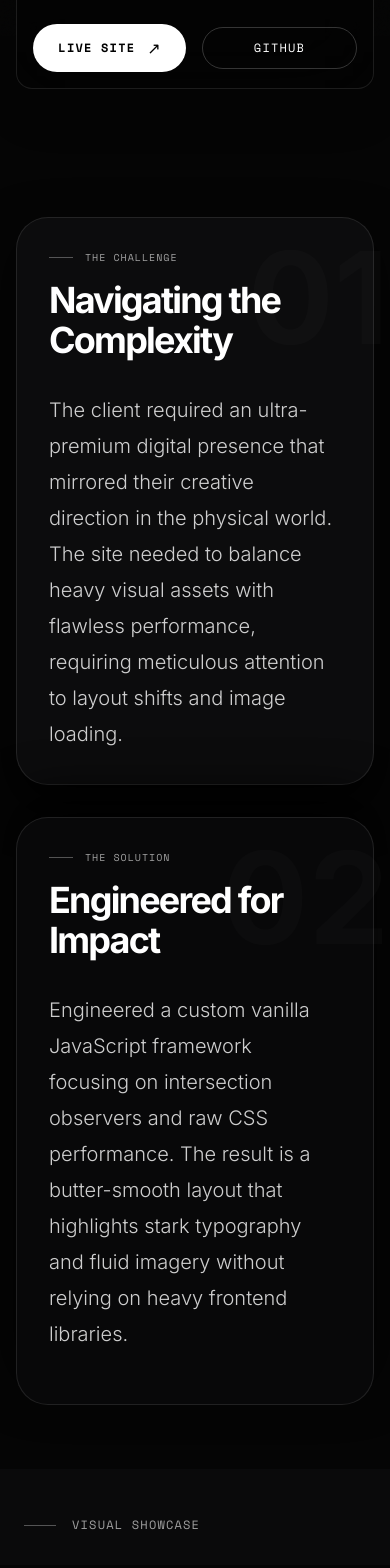
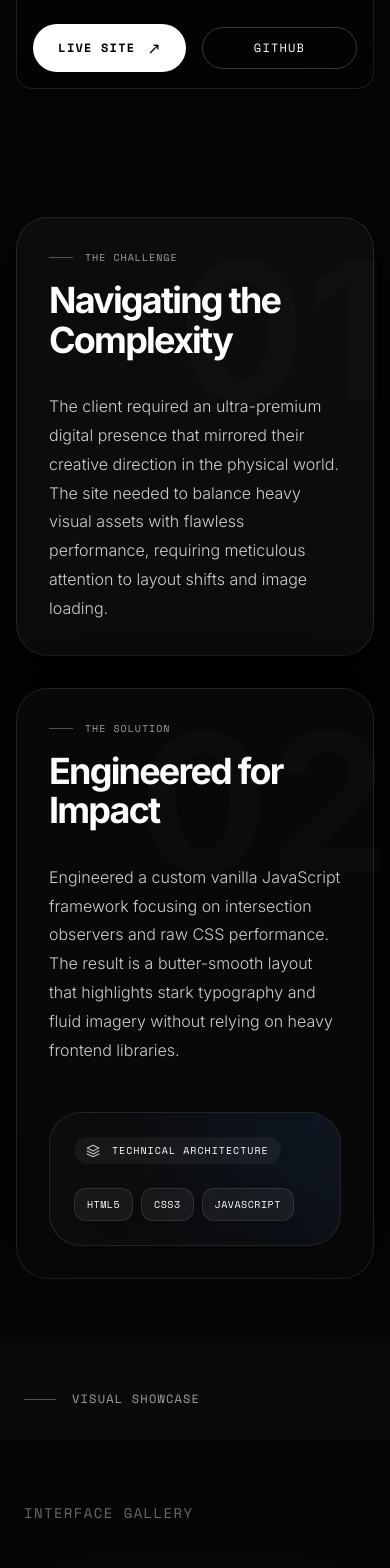
Before and after one commit to FahmyInTech/thefahmy, a Next.js app: page /work/khaled-saab in a window 390 px wide. Shown: the part 808-2376 px from the top of the page. Built offline with nearby package versions, Linux system fonts and the light colour scheme.

Commit message:
Surgical fixes: Adjust Hero mobile overlap and Narrative text sizes

```diff
--- a/src/app/work/[slug]/page.tsx
+++ b/src/app/work/[slug]/page.tsx
@@ -72,7 +72,7 @@ export default async function ProjectCaseStudyPage({
         {/* The Challenge Card */}
         <div className="sticky top-24 md:relative md:grid md:grid-cols-12 md:gap-8 bg-[#0c0c0d] md:bg-transparent rounded-[2rem] md:rounded-none p-8 md:p-0 shadow-[0_20px_50px_rgba(0,0,0,0.8)] md:shadow-none border border-white/10 md:border-none z-10 min-h-[50vh] md:min-h-0 flex flex-col justify-center mb-8 md:mb-0">
           {/* Editorial Background Number */}
-          <div className="absolute top-4 -right-4 md:-top-24 md:-left-12 text-[8rem] md:text-[20rem] font-bold font-inter text-white/[0.02] md:text-white/[0.03] select-none pointer-events-none leading-none z-0">01</div>
+          <div className="absolute top-4 -right-4 md:-top-24 md:-left-12 text-[12rem] md:text-[20rem] font-bold font-inter text-white/[0.02] md:text-white/[0.03] select-none pointer-events-none leading-none z-0">01</div>
 
           <div className="md:col-span-4 relative z-10">
             <div className="relative">
@@ -82,8 +82,8 @@ export default async function ProjectCaseStudyPage({
               <h3 className="text-4xl sm:text-5xl md:text-5xl font-inter font-bold tracking-tighter leading-[1.1] text-white">Navigating the Complexity</h3>
             </div>
           </div>
-          <div className="md:col-span-7 md:col-start-6 relative z-10 mt-8 md:mt-0 max-h-[45vh] md:max-h-none overflow-y-auto md:overflow-visible pr-2 md:pr-0 [&::-webkit-scrollbar]:hidden [-ms-overflow-style:none] [scrollbar-width:none]">
-            <p className="text-white/80 md:text-white/90 font-inter text-xl sm:text-2xl md:text-[1.75rem] leading-[1.8] md:leading-[1.6] font-light">
+          <div className="md:col-span-7 md:col-start-6 relative z-10 mt-8 md:mt-0">
+            <p className="text-white/80 md:text-white/90 font-inter text-base sm:text-xl md:text-[1.75rem] leading-[1.8] md:leading-[1.6] font-light">
               {project.challenge}
             </p>
           </div>
@@ -94,7 +94,7 @@ export default async function ProjectCaseStudyPage({
         {/* The Solution Card */}
         <div className="sticky top-28 md:relative md:grid md:grid-cols-12 md:gap-8 bg-[#080809] md:bg-transparent rounded-[2rem] md:rounded-none p-8 md:p-0 shadow-[0_-20px_50px_rgba(0,0,0,0.9)] md:shadow-none border border-white/10 md:border-none z-20 min-h-[60vh] md:min-h-0 flex flex-col justify-center">
           {/* Editorial Background Number */}
-          <div className="absolute top-4 -right-4 md:-top-24 md:-left-12 text-[8rem] md:text-[20rem] font-bold font-inter text-white/[0.02] md:text-white/[0.03] select-none pointer-events-none leading-none z-0">02</div>
+          <div className="absolute top-4 -right-4 md:-top-24 md:-left-12 text-[12rem] md:text-[20rem] font-bold font-inter text-white/[0.02] md:text-white/[0.03] select-none pointer-events-none leading-none z-0">02</div>
 
           <div className="md:col-span-4 relative z-10">
             <div className="relative">
@@ -104,8 +104,8 @@ export default async function ProjectCaseStudyPage({
               <h3 className="text-4xl sm:text-5xl md:text-5xl font-inter font-bold tracking-tighter leading-[1.1] text-white">Engineered for Impact</h3>
             </div>
           </div>
-          <div className="md:col-span-7 md:col-start-6 relative z-10 mt-8 md:mt-0 max-h-[45vh] md:max-h-none overflow-y-auto md:overflow-visible pr-2 md:pr-0 [&::-webkit-scrollbar]:hidden [-ms-overflow-style:none] [scrollbar-width:none]">
-            <p className="text-white/80 md:text-white/90 font-inter text-xl sm:text-2xl md:text-[1.75rem] leading-[1.8] md:leading-[1.6] font-light mb-12 md:mb-16">
+          <div className="md:col-span-7 md:col-start-6 relative z-10 mt-8 md:mt-0">
+            <p className="text-white/80 md:text-white/90 font-inter text-base sm:text-xl md:text-[1.75rem] leading-[1.8] md:leading-[1.6] font-light mb-12 md:mb-16">
               {project.solution}
             </p>
 
@@ -178,7 +178,7 @@ export default async function ProjectCaseStudyPage({
             {/* Mobile Image Thumbnail */}
             {nextProject.images.length > 0 && (
               <div className="md:hidden relative w-full aspect-video rounded-xl overflow-hidden shadow-[0_20px_40px_rgba(0,0,0,0.8)] border border-white/20 mb-8 group-hover:-translate-y-2 transition-transform duration-700">
-                 <Image src={nextProject.images[0]} alt={nextProject.title} fill className="object-cover" />
+                <Image src={nextProject.images[0]} alt={nextProject.title} fill className="object-cover" />
               </div>
             )}
 
@@ -189,7 +189,7 @@ export default async function ProjectCaseStudyPage({
 
             {/* The Bar Below It */}
             <span className="text-white/90 md:text-white/70 font-mono text-[10px] md:text-sm uppercase tracking-widest group-hover:-translate-y-2 transition-transform duration-700 flex items-center gap-4">
-               Next Project <span className="w-12 md:w-24 h-[1px] bg-white/50 inline-block group-hover:w-32 transition-all duration-700" />
+              Next Project <span className="w-12 md:w-24 h-[1px] bg-white/50 inline-block group-hover:w-32 transition-all duration-700" />
             </span>
           </div>
         </section>
--- a/src/components/HeroText.tsx
+++ b/src/components/HeroText.tsx
@@ -37,10 +37,10 @@ export default function HeroText() {
   }, []);
 
   return (
-    <section ref={containerRef} id="hero" className="relative w-full min-h-[100dvh] flex flex-col justify-start md:justify-center px-6 md:px-16 pt-32 md:pt-24 pb-12 overflow-hidden">
+    <section ref={containerRef} id="hero" className="relative w-full min-h-[100dvh] flex flex-col justify-start md:justify-center px-6 md:px-16 pt-20 md:pt-24 pb-12 overflow-hidden">
 
       {/* Interactive ASCII Portrait Background */}
-      <div className="absolute bottom-12 md:top-1/2 left-0 right-0 md:left-auto md:right-0 md:-translate-y-1/2 h-[45vh] md:h-[90vh] md:w-[50vw] z-0 opacity-40 md:opacity-80 pointer-events-auto overflow-hidden pointer-events-none">
+      <div className="absolute bottom-0 md:top-1/2 left-0 right-0 md:left-auto md:right-0 md:-translate-y-1/2 h-[45vh] md:h-[90vh] md:w-[50vw] z-0 opacity-40 md:opacity-80 pointer-events-auto overflow-hidden pointer-events-none">
         <div className="absolute inset-0 flex items-center justify-center">
           <AsciiPortrait />
         </div>
```
